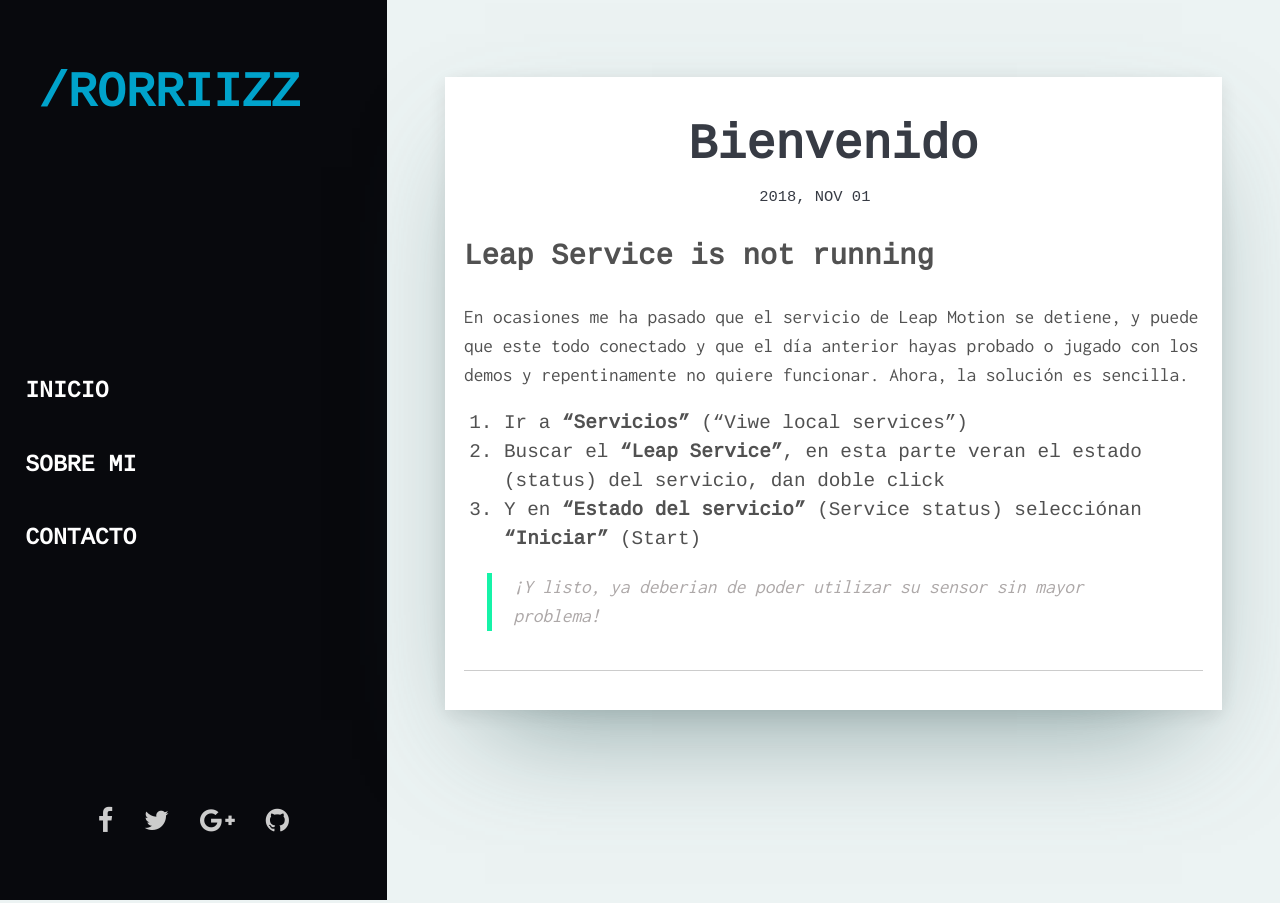
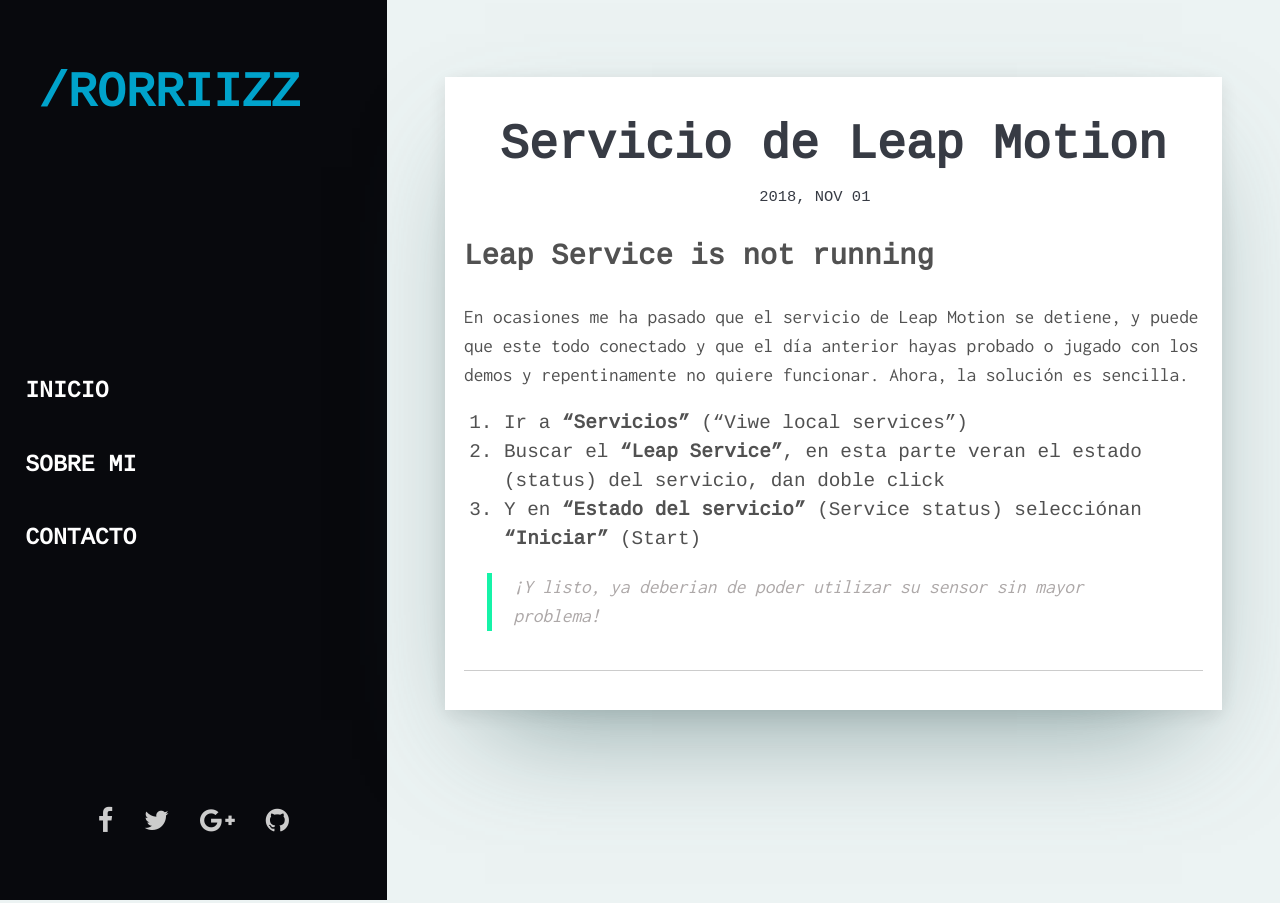
Before and after one commit to rorriizz/rorriizz.github.io, a Jekyll site: the page built from _posts/2018-11-01-DetieneServicioLM.markdown, in a window 1280 px wide. Built offline with Jekyll 4.4.1, drawn with Linux system fonts in a browser that asks for light colours; some web fonts are replaced.

Commit message:
Update _posts/2018-11-01-DetieneServicioLM.markdown

```diff
--- a/_posts/2018-11-01-DetieneServicioLM.markdown
+++ b/_posts/2018-11-01-DetieneServicioLM.markdown
@@ -1,6 +1,6 @@
 ---
 layout: post
-title:  "Bienvenido"
+title:  "Servicio de Leap Motion"
 date:   2018-11-01 21:00:00 +0200
 description: Se detiene el servicio de Leap Motion
 ---
```
